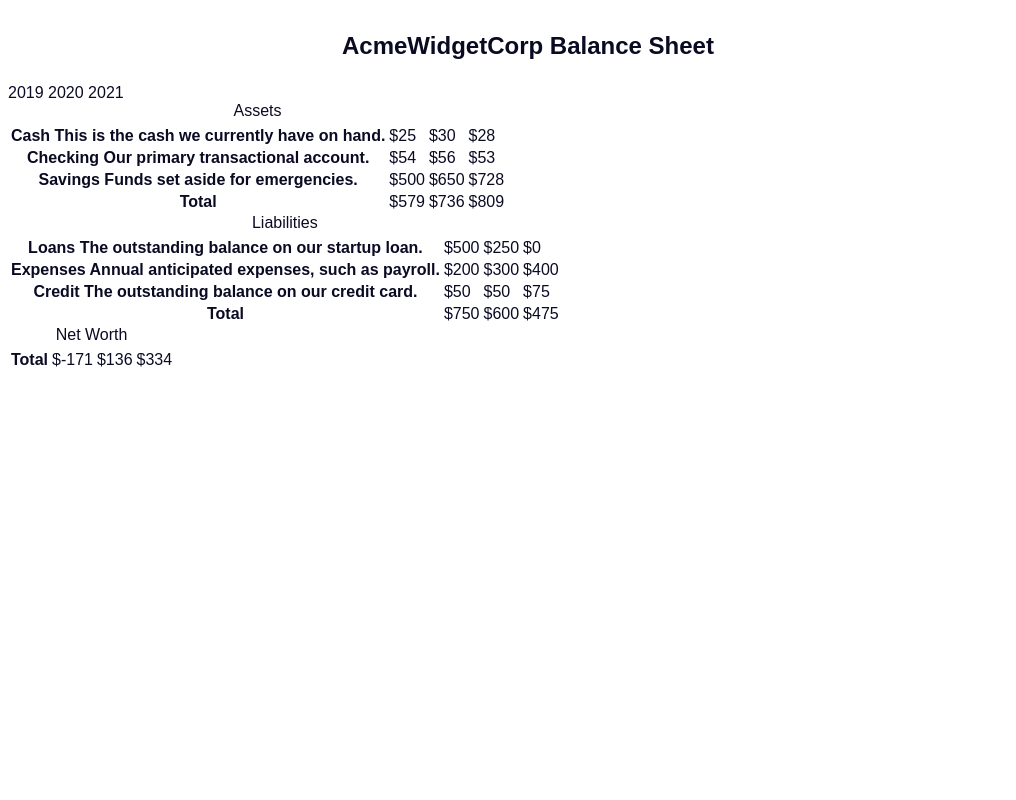
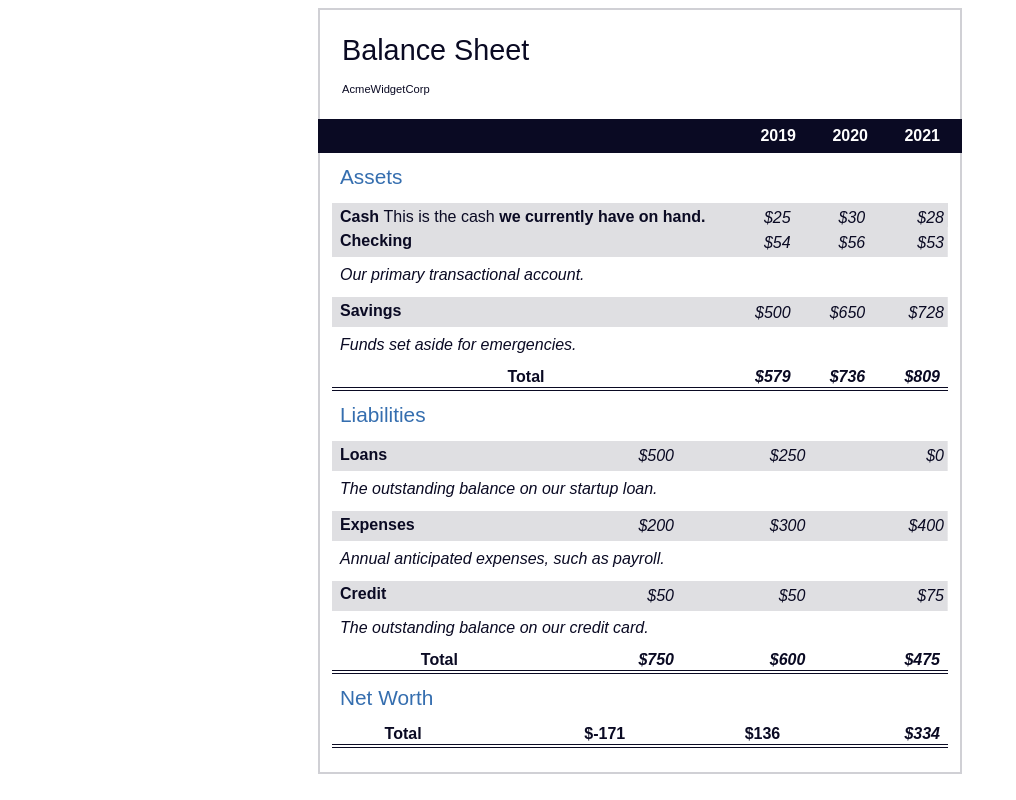
Before and after one commit to karishma1521success/WebDev-Learning, a plain HTML site: page html_css_basics/index1.html in a window 1280 px wide. Shown: the whole page, without its empty margins (0-1016 px from the left). Drawn offline with Linux system fonts and the light colour scheme.

Commit message:
updated and added new html file

```diff
--- a/html_css_basics/index1.html
+++ b/html_css_basics/index1.html
@@ -15,23 +15,147 @@
             color: #0a0a23;
         }
         span[class~="sr-only"]{
-            border: 0;
-            clip: rect(1px, 1px, 1px, 1px);
-            clip-path: inset(50%);
-            width: 1px;
-            height: 1px;
-            overflow: hidden;
-            white-space: nowrap;
-            position: absolute;
-            padding: 0;
-            margin: -1px;
+            border: 0 !important;
+            clip: rect(1px, 1px, 1px, 1px) !important;
+            clip-path: inset(50%) !important;
+            width: 1px !important;
+            height: 1px !important;
+            overflow: hidden !important;
+            white-space: nowrap !important;
+            position: absolute !important;
+            padding: 0 !important;
+            margin: -1px !important;
         }
         h1{
             max-width: 37.25rem;
             margin: 0 auto;
             padding: 1.5rem 1.25rem;
         }
+
+        h1 .flex{
+            display: flex;
+            flex-direction: column-reverse;
+            gap: 1rem;
+        }
+
+        h1 .flex span:first-of-type{
+            font-size: 0.7rem;
+        }
+
+        h1 .flex span:last-of-type{
+            font-size: 1.2em;
+        }
+
+        section{
+            max-width: 40rem;
+            margin: 0 auto;
+            border: 2px solid #d0d0d5;
+        }
+
+        #years{
+            display: flex;
+            justify-content: flex-end;
+            position: sticky;
+            top:0;
+            color:#fff;
+            background-color: #0a0a23;
+            margin: 0 -2px;
+            padding: 0.5rem calc(1.25rem + 2px) 0.5rem 0;
+            z-index: 999;
+            }
+
+            #years span[class]{
+                font-weight: bold;
+                width: 4.5rem;
+                text-align: right;
+            }
+
+            .table-wrap{
+                padding: 0 0.75rem 1.5rem 0.75rem;
+            }
+
+            span:not(.sr-only){
+                font-weight: normal;
+            }
+            table{
+                border-collapse: collapse;
+                border: 0;
+                width: 100%;
+                position: relative;
+                margin-top:3rem;
+            }
+            table caption{
+                color:#356eaf;
+                font-size: 1.3em;
+                font-weight: normal;
+                position: absolute;
+                top: -2.25rem;
+                left: 0.5rem;
+            }
+
+            table td{
+                width: fit-content;
+                min-width: 4rem;
+                max-height: 4rem;
+
+            }
+            tbody th{
+                width:calc(100% - 12rem);
+
+            }
+
+            tr[class="total"]{
+                border-bottom: 4px double #0a0a23;
+                font-weight: bold;
+            }
+            table tr th[class="total"]{
+                text-align: left;
+                padding: 0.5rem 0 0.25rem 0.5rem;
+            }
+            tr.total td{
+                text-align: right;
+                padding:0 0.25rem;
+            }
+
+            tr.total td:nth-of-type(3){
+                padding-right: 0.5rem;
+            }
+
+            tr.total:hover{
+                background-color: #99c9ff;
+            }
+
+            td.current{
+                font-style: italic;
+            }
+            tr.data{
+                background:linear-gradient(to bottom, #dfdfe2 1.845rem, white 1.845rem);
+            }
+
+            tr.data th{
+                text-align: left;
+                padding-top: 0.3rem;
+                padding-left: 0.5rem;
+            }
+
+            tr.data th .description{
+                display: block;
+                font-style: italic;
+                font-weight: normal;
+                padding: 1rem 0 0.75rem;
+                margin-right: -13.5rem;
+            }
+
+            tr.data td{
+                vertical-align: top;
+                text-align: right;
+                padding: 0.4rem 0.25rem 0;
+            }
+
+
     </style>
+
+
 </head>
 <body>
    <main>
```
